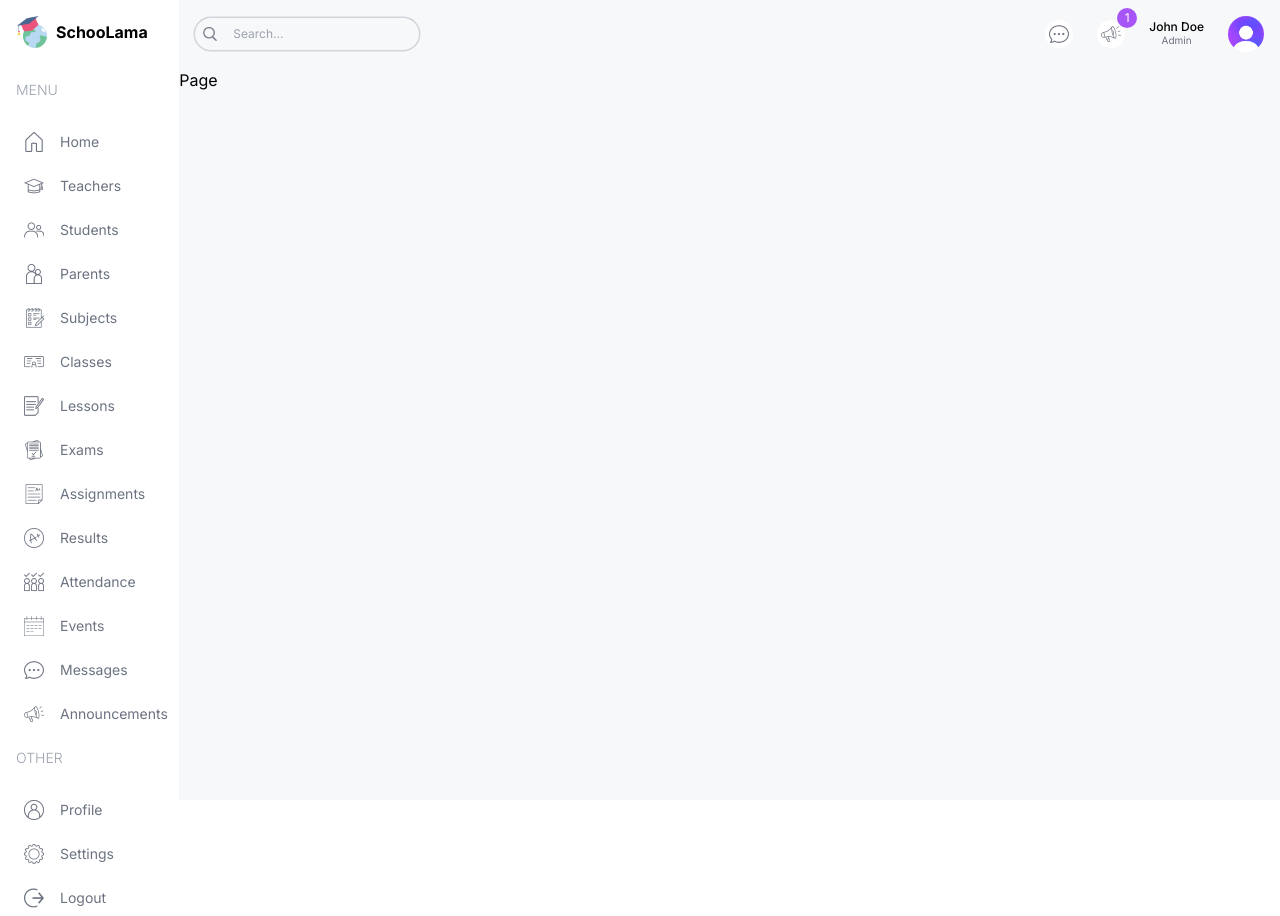
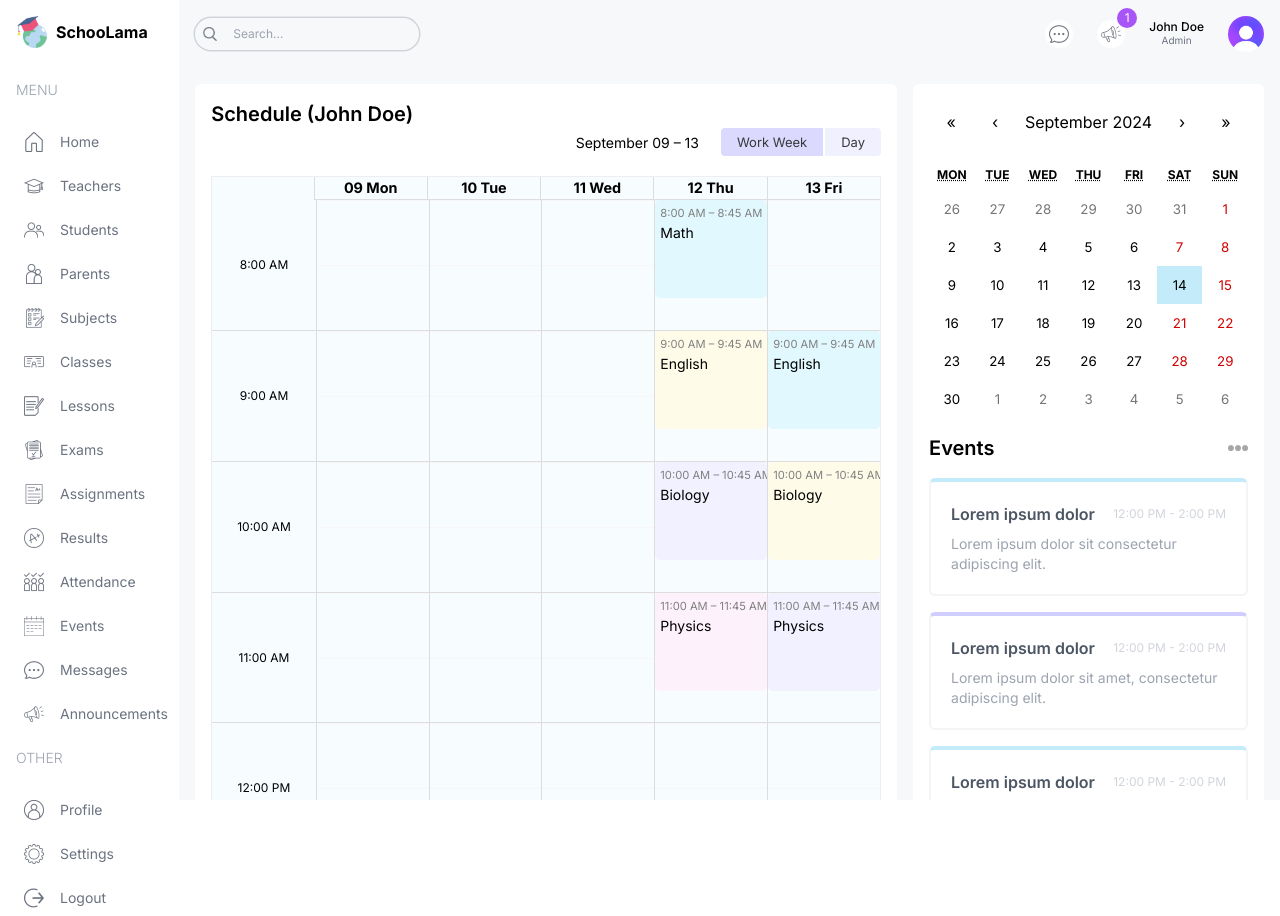
Before and after one commit to Vaishali785/NextJS-Dashboard, a Next.js app: page /parent in a window 1280 px wide. Built offline with nearby package versions, Linux system fonts and the light colour scheme.

Commit message:
parent page completed

```diff
--- a/src/app/(dashboard)/parent/page.tsx
+++ b/src/app/(dashboard)/parent/page.tsx
@@ -1,5 +1,24 @@
-const Page = () => {
-	return <div className="">Page</div>
+import Announcements from "@/app/components/Announcements"
+import BigCalendar from "@/app/components/BigCalendar"
+import EventCalendar from "@/app/components/EventCalendar"
+
+const ParentPage = () => {
+	return (
+		<div className="flex flex-col xl:flex-row gap-4 p-4">
+			{/* left */}
+			<div className="w-full xl:w-2/3 ">
+				<div className="h-full bg-white p-4 rounded-md">
+					<h1 className="text-xl font-semibold"> Schedule (John Doe)</h1>
+					<BigCalendar />
+				</div>
+			</div>
+			{/* right */}
+			<div className="w-full xl:w-1/3 flex flex-col gap-8 ">
+				<EventCalendar />
+				<Announcements />
+			</div>
+		</div>
+	)
 }
 
-export default Page
+export default ParentPage
```
